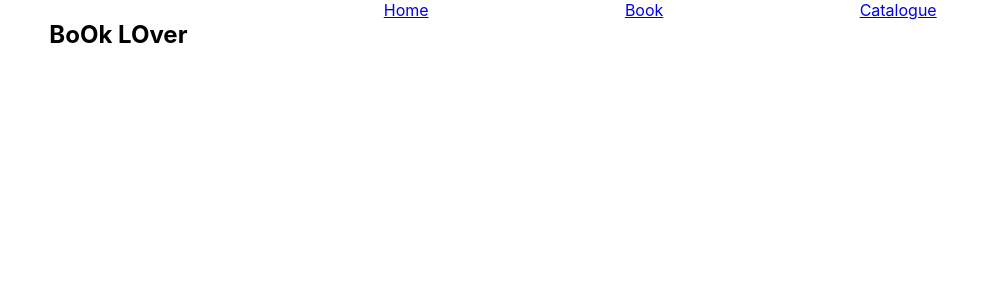
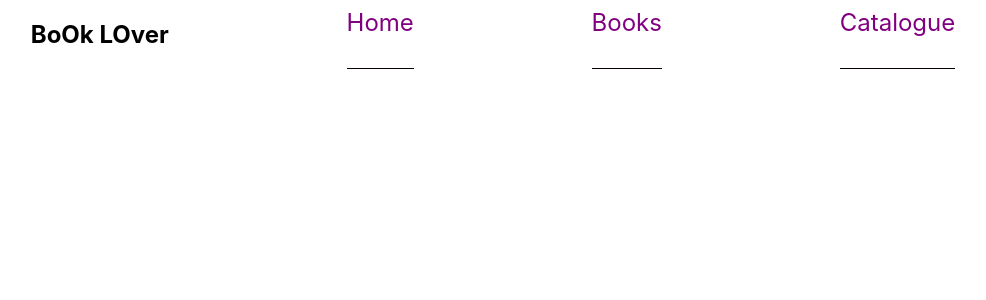
Before and after one commit to Rhoda-Gachimu/Book-Catalogue, a React (Create React App) app: page / in a window 1280 px wide. Shown: the top 300 px of the page, without its empty margins (147-1133 px from the left). Built offline with nearby package versions, Linux system fonts and the light colour scheme.

Commit message:
style the nav bar

```diff
--- a/src/components/NavBar.js
+++ b/src/components/NavBar.js
@@ -6,7 +6,7 @@ function NavBar(){
         <nav>
             <h2>BoOk LOver</h2>
             <a href="#Home">Home</a>
-            <a href="#Book">Book</a>
+            <a href="#Books">Books</a>
             <a href="#Catalogue">Catalogue</a>
         </nav>
 
--- a/src/index.css
+++ b/src/index.css
@@ -15,3 +15,16 @@ nav{
   display: flex;
   justify-content: space-evenly;
 }
+nav a{display: inline-block;
+  padding: 0.5rem 0rem;
+  margin: 0 0rem;
+  text-decoration: none;
+  font-size: 1.5em;
+  color:purple;
+  border-bottom: 1.5px solid rgb(7, 1, 1);
+  transition: 0.1s;
+}
+nav a:hover{
+  color: tomato;
+  border-bottom: 2px solid tomato;
+}
```
